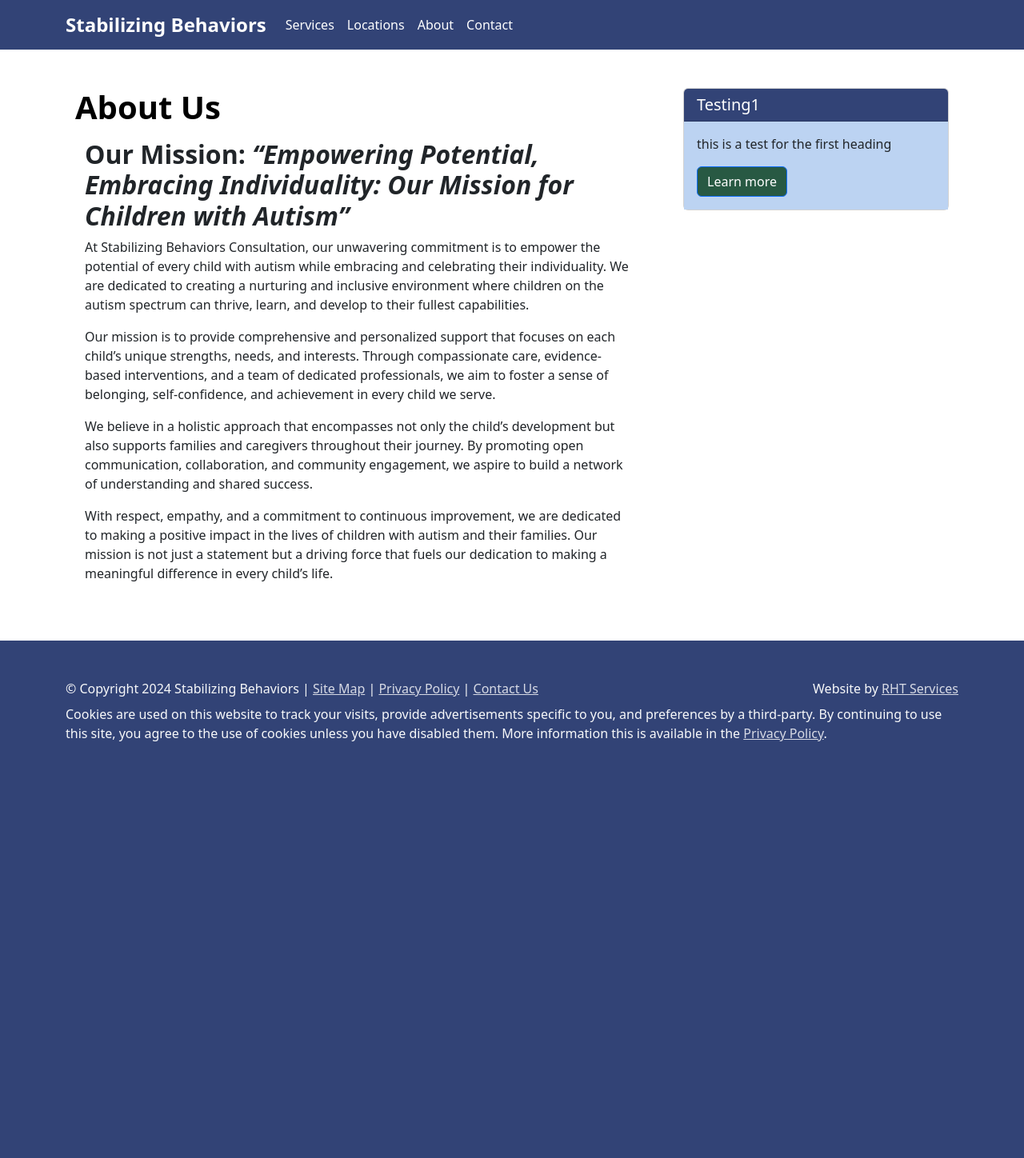
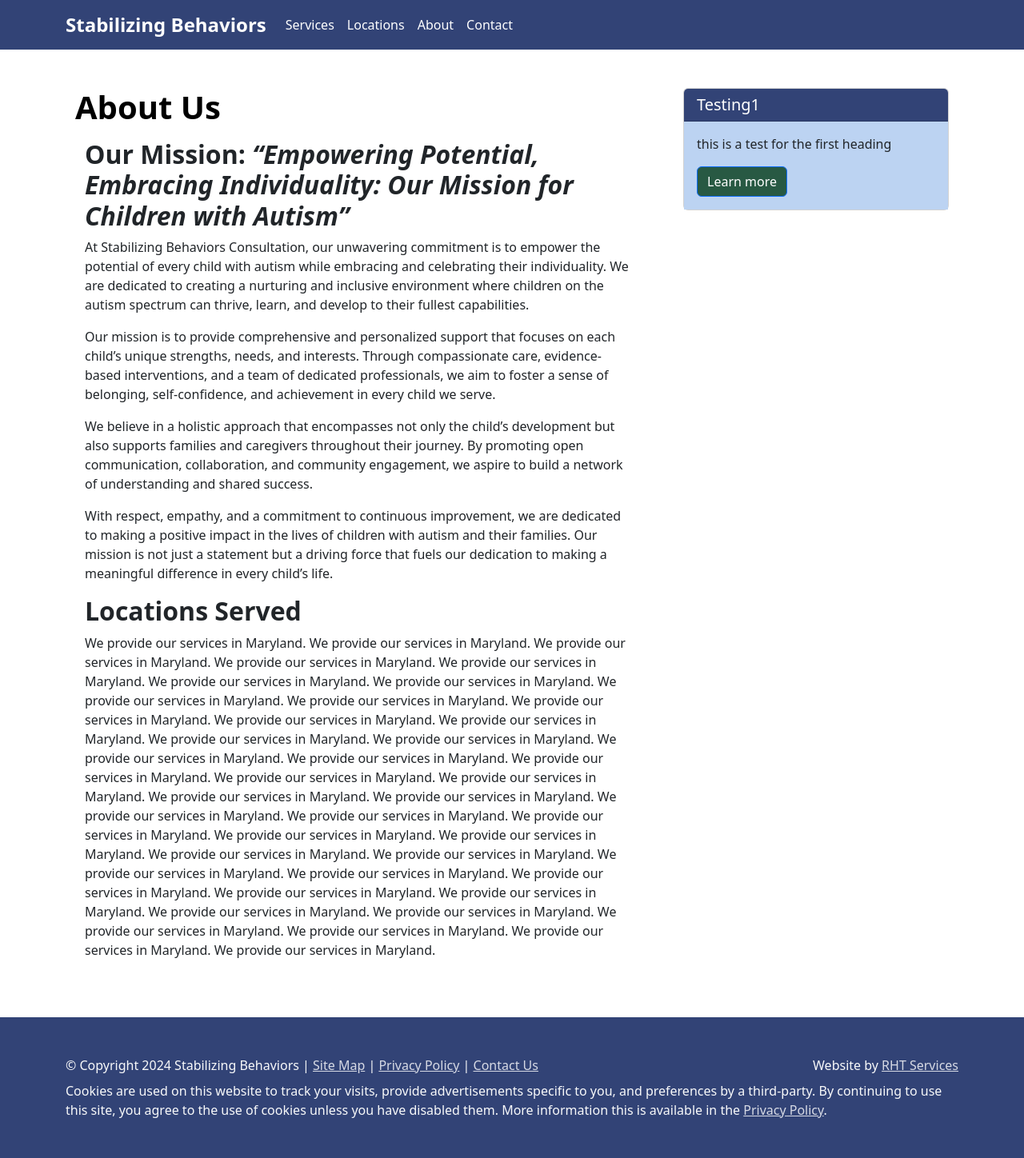
Before and after one commit to almostengr/stabilizing-behaviors, an MkDocs documentation site: the page built from website/docs/about.md, in a window 1280 px wide. Shown: the whole page at 80% size. Built offline with MkDocs 1.6.1, drawn with Linux system fonts in a browser that asks for light colours; comment, search, counter and statistics services are not loaded; before the commit the page ends 977 px from its top, so only the background shows below that.

Commit message:
Removed unused files; added images; updated template

```diff
--- a/website/docs/about.md
+++ b/website/docs/about.md
@@ -14,3 +14,46 @@
 We believe in a holistic approach that encompasses not only the child’s development but also supports families and caregivers throughout their journey. By promoting open communication, collaboration, and community engagement, we aspire to build a network of understanding and shared success.
 
 With respect, empathy, and a commitment to continuous improvement, we are dedicated to making a positive impact in the lives of children with autism and their families. Our mission is not just a statement but a driving force that fuels our dedication to making a meaningful difference in every child’s life.
+
+
+## Locations Served
+
+We provide our services in Maryland.
+We provide our services in Maryland.
+We provide our services in Maryland.
+We provide our services in Maryland.
+We provide our services in Maryland.
+We provide our services in Maryland.
+We provide our services in Maryland.
+We provide our services in Maryland.
+We provide our services in Maryland.
+We provide our services in Maryland.
+We provide our services in Maryland.
+We provide our services in Maryland.
+We provide our services in Maryland.
+We provide our services in Maryland.
+We provide our services in Maryland.
+We provide our services in Maryland.
+We provide our services in Maryland.
+We provide our services in Maryland.
+We provide our services in Maryland.
+We provide our services in Maryland.
+We provide our services in Maryland.
+We provide our services in Maryland.
+We provide our services in Maryland.
+We provide our services in Maryland.
+We provide our services in Maryland.
+We provide our services in Maryland.
+We provide our services in Maryland.
+We provide our services in Maryland.
+We provide our services in Maryland.
+We provide our services in Maryland.
+We provide our services in Maryland.
+We provide our services in Maryland.
+We provide our services in Maryland.
+We provide our services in Maryland.
+We provide our services in Maryland.
+We provide our services in Maryland.
+We provide our services in Maryland.
+We provide our services in Maryland.
+We provide our services in Maryland.
--- a/website/sbtheme/_body.html
+++ b/website/sbtheme/_body.html
@@ -1,9 +1,9 @@
-<div class="container">
+<div class="container-lg">
   <div class="row">
     <div class="col-lg-8 mx-auto p-4 py-md-5 text-dark">
       <main>
         <h1 class="text-body-emphasis">{{ page.title }}</h1>
-        <div class="container py-2" id="pagebody">
+        <div class="container-lg py-2" id="pagebody">
           {%- block content %}
           {{ page.content }}
           {%- endblock %}
--- a/website/sbtheme/_home.html
+++ b/website/sbtheme/_home.html
@@ -1,7 +1,6 @@
-<div class="mb-5">
-    <!-- <div class="p-5 text-center bg-body-tertiary"> -->
+<div class="mb-5 p-3">
     <div class="p-5 text-center">
-        <div class="container py-5">
+        <div class="container-lg py-5">
             <h1>Our Approach</h1>
             <p class="col-lg-8 mx-auto lead">
                 At Stabilizing Behaviors Consultations, our commitment to individuals with autism and their families
@@ -11,8 +10,8 @@
     </div>
 </div>
 
-<div class="my-5 py-3 bg-secondary">
-    <div class="container">
+<div class="my-5 p-3 bg-secondary">
+    <div class="container-lg">
         <div class="row">
             <div class="col-md-6 p-3">
                 <h2 class="text-center">Our Services</h2>
@@ -21,14 +20,16 @@
                     with their development. The services we offer include:
                 </div>
                 <ul class="fs-5">
-                    <li><a href="/services/behaviorial-consultations">Behavioral Consultations</a></li>
-                    <li><a href="/services/community-based-services">Community-Based Services</a></li>
-                    <li><a href="/services/naturalistic-teaching">Naturalistic Teaching</a></li>
-                    <li><a href="/services/parent-training">Parent Training</a></li>
-                    <li><a href="/services/rbt-training">RBT Training</a></li>
-                    <li><a href="/services/school-based-services">School-Based Services</a></li>
-                    <li><a href="/services/social-skills-training">Social Skills Training</a></li>
-                    <li><a href="/services/speech-therapy">Speech Therapy</a></li>
+                    <li><a class="text-dark" href="/services/behaviorial-consultations">Behavioral Consultations</a>
+                    </li>
+                    <li><a class="text-dark" href="/services/community-based-services">Community-Based Services</a>
+                    </li>
+                    <li><a class="text-dark" href="/services/naturalistic-teaching">Naturalistic Teaching</a></li>
+                    <li><a class="text-dark" href="/services/parent-training">Parent Training</a></li>
+                    <li><a class="text-dark" href="/services/rbt-training">RBT Training</a></li>
+                    <li><a class="text-dark" href="/services/school-based-services">School-Based Services</a></li>
+                    <li><a class="text-dark" href="/services/social-skills-training">Social Skills Training</a></li>
+                    <li><a class="text-dark" href="/services/speech-therapy">Speech Therapy</a></li>
                 </ul>
             </div>
             <div class="col-md-6 p-3">
@@ -39,8 +40,8 @@
     </div>
 </div>
 
-<div class="my-5 py-3 bg-light">
-    <div class="container">
+<div class="my-5 p-3 bg-light">
+    <div class="container-lg">
         <h2 class="text-center">What Our Clients Are Saying</h2>
         <div class="row">
             {% for review in config.theme.reviews %}
@@ -64,9 +65,11 @@
     </div>
 </div>
 
-<div class="my-5 py-3 bg-secondary">
-    <div class="container">
+<div class="my-5 p-3 bg-secondary">
+    <div class="container-lg">
         <h2 class="text-center">We Are Here To Help</h2>
+        <div class="row">
+            <div class="col-md-6">
                 <div class="text-center pb-4">
                     Often times, people wait too late to get assistance with
                     their child's behavior. Contact us before it is too late to see how
@@ -76,4 +79,9 @@
                     <a href="/contact" class="btn btn-cta border-dark btn-lg">Contact Us Today</a>
                 </div>
             </div>
+            <div class="col-md-6">
+                <img class="w-100" src="/images/helping_hands.jpg" alt="Hand reaching for the sun" />
             </div>
+        </div>
+    </div>
+</div>
--- a/website/sbtheme/base.html
+++ b/website/sbtheme/base.html
@@ -64,14 +64,14 @@
   <nav class="navbar navbar-expand-lg bg-primary text-light">
     <div class="container">
       <a class="navbar-brand" href="/">Stabilizing Behaviors</a>
-      <button class="navbar-toggler" type="button" data-bs-toggle="collapse" data-bs-target="#navbarNavAltMarkup"
+      <button class="navbar-toggler bg-light" type="button" data-bs-toggle="collapse" data-bs-target="#navbarNavAltMarkup"
         aria-controls="navbarNavAltMarkup" aria-expanded="false" aria-label="Toggle navigation">
-        <span class="navbar-toggler-icon"></span>
+        <span class="navbar-toggler-icon bg-light"></span>
       </button>
       <div class="collapse navbar-collapse" id="navbarNavAltMarkup">
         <div class="navbar-nav">
           <a class="nav-link" href="/services">Services</a>
-          <a class="nav-link" href="/locations">Locations</a>
+          <a class="nav-link" href="/about#locations-served">Locations</a>
           <a class="nav-link" href="/about">About</a>
           <a class="nav-link" href="/contact">Contact</a>
         </div>
@@ -87,7 +87,7 @@
     {% endif %}
   </div>
 
-  <footer class="container">
+  <footer class="container-lg">
     <div class="my-5 text-light">
       <div class="row">
         <div class="col-sm-12 col-md-8">
```
Also changed, not shown: website/docs/blog/index.md (added, +3 -0 lines), website/docs/locations/index.md (deleted, +0 -43 lines), website/docs/files/ACL.TwitterMultilingual.jpg (deleted), website/docs/files/EFile2021.jpg (deleted), website/docs/files/EITCvita2021.jpg (deleted), website/docs/files/IDtheftUnemploymentCompensation.jpg (deleted), website/docs/files/IRSgov_reminders)Feb2021.jpg (deleted), website/docs/files/UnempForm1099G.jpg (deleted), website/docs/images/helping_hands.jpg (added), 5 other files. Lines whose indentation alone changed are shown as unchanged.
